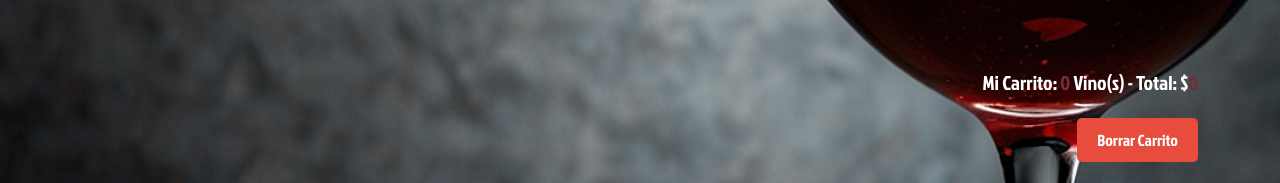
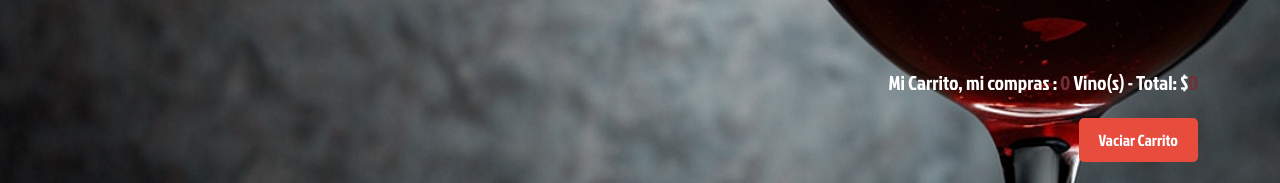
Before and after one commit to diegomartinveron/vinotecaTrabajoFinal, a website: page pages/haceTuPedido.html in a window 1280 px wide. Shown: the part 747-930 px from the top of the page. Drawn offline with nearby package versions, Linux system fonts and the light colour scheme.

Commit message:
corrigiendo algunas cosas

```diff
--- a/pages/haceTuPedido.html
+++ b/pages/haceTuPedido.html
@@ -100,12 +100,12 @@
       </div>
     </div>
   </div>
-
+  <!-- agrego los botones correspondientes para realizar la suma de mi corrito -->
   <div id="carritoTotal" class="text-end mt-4">
-    <h5 class="carrito-detalles">Mi Carrito:
+    <h5 class="carrito-detalles">Mi Carrito, mi compras :
         <span id="cantidadVinos">0</span> Vino(s) - Total: $<span id="totalCarrito">0</span>
     </h5>
-    <button id="borrarCarrito" class="btn btn-borrar mt-3">Borrar Carrito</button>
+    <button id="borrarCarrito" class="btn btn-borrar mt-3">Vaciar  Carrito</button>
 </div>
 
 
```
Also changed, not shown: js/js.js (+7 -1 lines).
